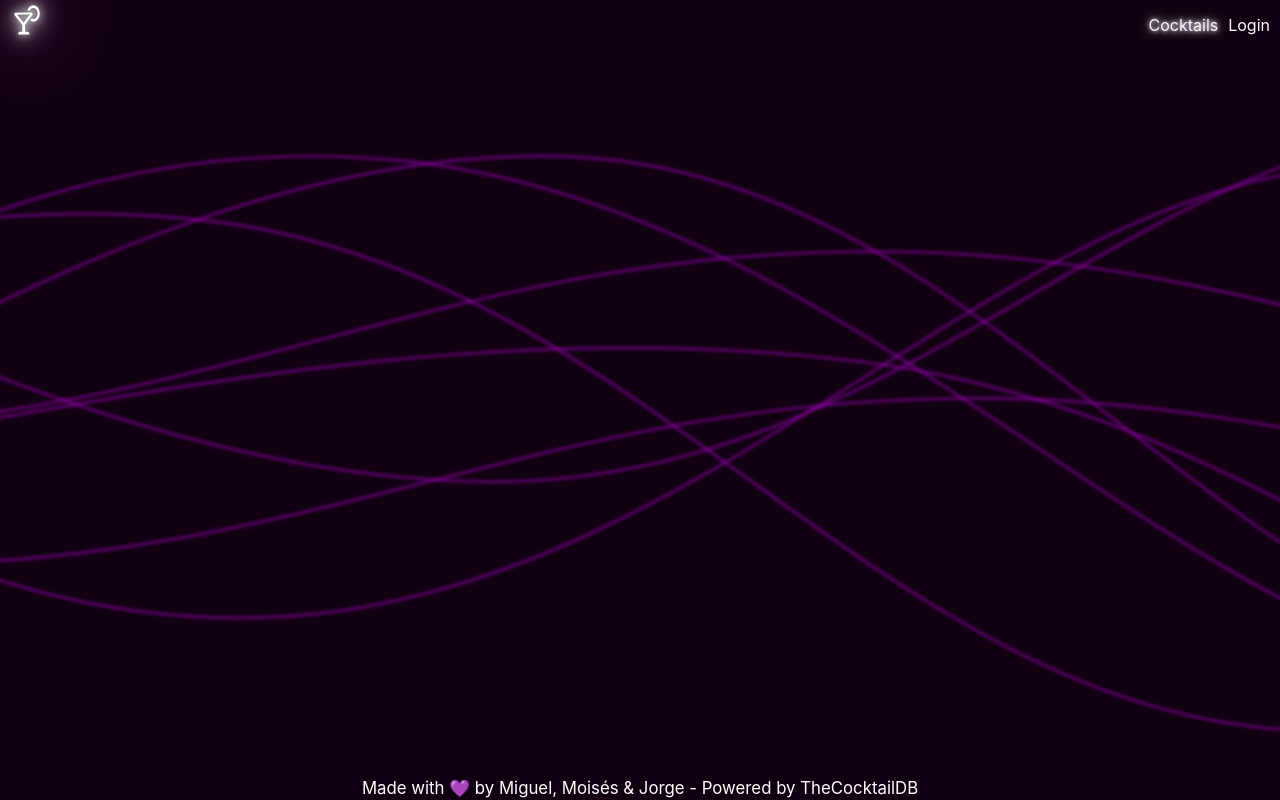
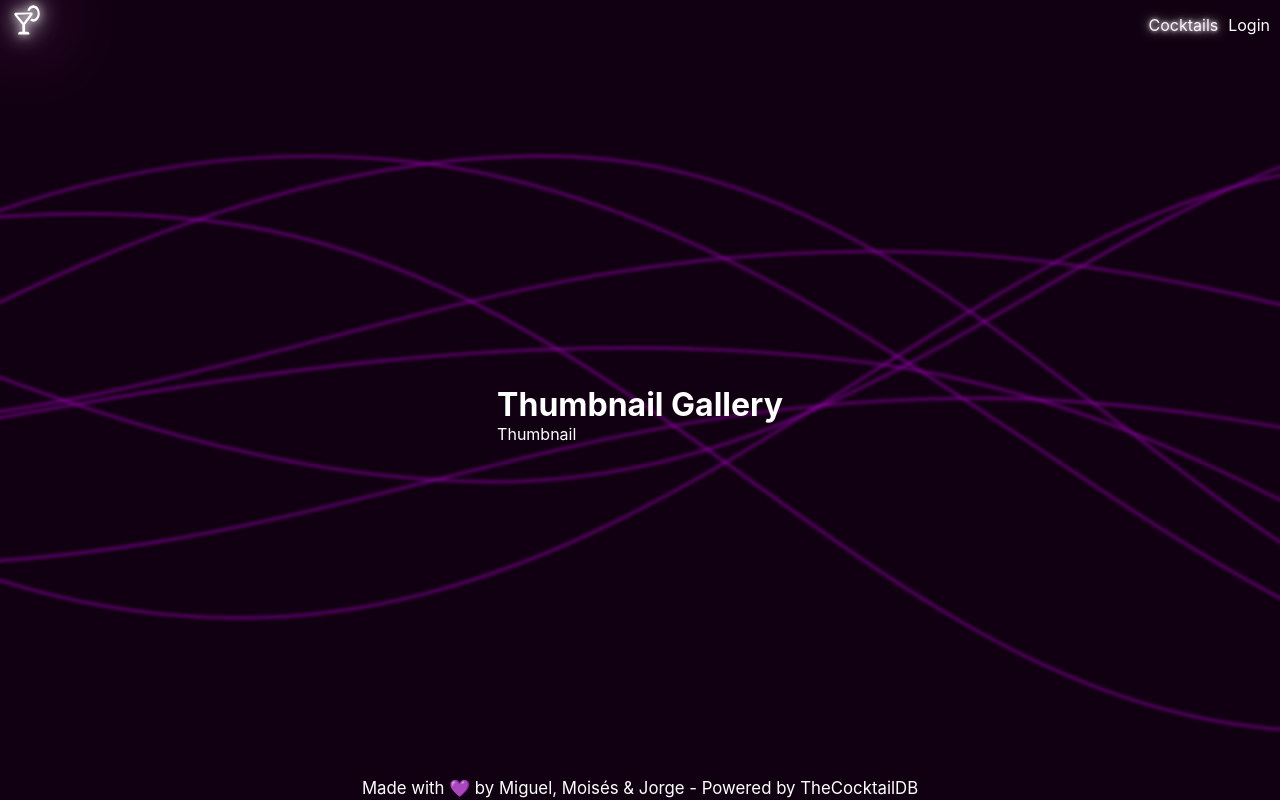
Before and after one commit to moisesrj97/the-shaker, a React (Create React App) app: page /search in a window 1280 px wide. Built offline with nearby package versions, Linux system fonts and the light colour scheme; no server answers.

Commit message:
created search thumbnail gallery wireframe

```diff
--- a/src/App.js
+++ b/src/App.js
@@ -1,21 +1,25 @@
-import "./App.scss";
-import NavBar from "./components/navbar/NavBar";
-import { Route, Switch } from "react-router";
-import HomePage from "./pages/homepage/HomePage";
-import Footer from "./components/footer/Footer";
-import Details from "./pages/details/Details";
+import './App.scss';
+import NavBar from './components/navbar/NavBar';
+import { Route, Switch } from 'react-router';
+import HomePage from './pages/homepage/HomePage';
+import Footer from './components/footer/Footer';
+import Details from './pages/details/Details';
+import SearchPage from './pages/search/SearchPage';
 
 function App() {
   return (
-    <div className="App">
+    <div className='App'>
       <NavBar />
       <main>
         <Switch>
-          <Route exact path="/">
+          <Route exact path='/'>
             <HomePage />
           </Route>
-          <Route exact path="/details/:id">
+          <Route exact path='/details/:id'>
             <Details />
+          </Route>
+          <Route exact path='/search/'>
+            <SearchPage />
           </Route>
         </Switch>
       </main>
--- /dev/null
+++ b/src/components/footer/thumbnailGallery/ThumbnailGallery.js
@@ -0,0 +1,13 @@
+import React from 'react';
+import Thumbnail from '../../thumbnail/Thumbnail';
+
+const ThumbnailGallery = (props) => {
+  return (
+    <div>
+      <h1>Thumbnail Gallery</h1>
+      <Thumbnail sampleData={props.sampleData.drinks[0]} />
+    </div>
+  );
+};
+
+export default ThumbnailGallery;
--- /dev/null
+++ b/src/components/thumbnail/Thumbnail.js
@@ -0,0 +1,7 @@
+import React from 'react';
+
+const Thumbnail = () => {
+  return <div>Thumbnail</div>;
+};
+
+export default Thumbnail;
--- /dev/null
+++ b/src/pages/search/SearchPage.js
@@ -0,0 +1,71 @@
+import React from 'react';
+import ThumbnailGallery from '../../components/footer/thumbnailGallery/ThumbnailGallery';
+
+const sampleData = {
+  drinks: [
+    {
+      strDrink: '3-Mile Long Island Iced Tea',
+      strDrinkThumb:
+        'https://www.thecocktaildb.com/images/media/drink/rrtssw1472668972.jpg',
+      idDrink: '15300',
+    },
+    {
+      strDrink: 'Army special',
+      strDrinkThumb:
+        'https://www.thecocktaildb.com/images/media/drink/55muhh1493068062.jpg',
+      idDrink: '17066',
+    },
+    {
+      strDrink: 'Cherry Electric Lemonade',
+      strDrinkThumb:
+        'https://www.thecocktaildb.com/images/media/drink/tquyyt1451299548.jpg',
+      idDrink: '17174',
+    },
+    {
+      strDrink: 'Jitterbug',
+      strDrinkThumb:
+        'https://www.thecocktaildb.com/images/media/drink/wwqvrq1441245318.jpg',
+      idDrink: '16178',
+    },
+    {
+      strDrink: 'Long Island Iced Tea',
+      strDrinkThumb:
+        'https://www.thecocktaildb.com/images/media/drink/wx7hsg1504370510.jpg',
+      idDrink: '17204',
+    },
+    {
+      strDrink: 'Long Island Tea',
+      strDrinkThumb:
+        'https://www.thecocktaildb.com/images/media/drink/nkwr4c1606770558.jpg',
+      idDrink: '11002',
+    },
+    {
+      strDrink: 'National Aquarium',
+      strDrinkThumb:
+        'https://www.thecocktaildb.com/images/media/drink/dlw0om1503565021.jpg',
+      idDrink: '13192',
+    },
+    {
+      strDrink: 'Radioactive Long Island Iced Tea',
+      strDrinkThumb:
+        'https://www.thecocktaildb.com/images/media/drink/rdvqmh1503563512.jpg',
+      idDrink: '16984',
+    },
+    {
+      strDrink: 'Vesper',
+      strDrinkThumb:
+        'https://www.thecocktaildb.com/images/media/drink/mtdxpa1504374514.jpg',
+      idDrink: '17218',
+    },
+  ],
+};
+
+const SearchPage = () => {
+  return (
+    <div>
+      <ThumbnailGallery sampleData={sampleData} />
+    </div>
+  );
+};
+
+export default SearchPage;
```
